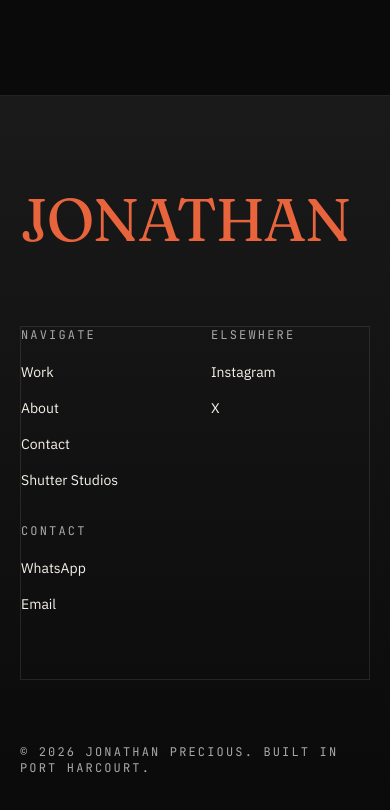
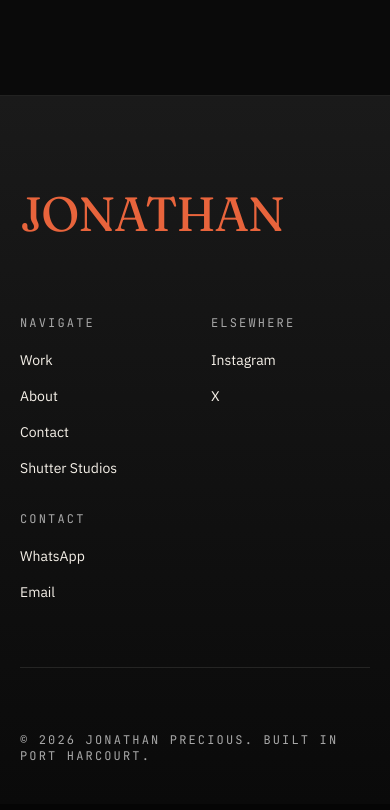
Before and after one commit to THESOURCEC0D3/portfolio, a Next.js app: page / in a window 390 px wide. Shown: the part 4354-5164 px from the top of the page. Built offline with nearby package versions, Linux system fonts and the light colour scheme.

Commit message:
I made further changes to my footer

```diff
--- a/app/components/FooterSection.tsx
+++ b/app/components/FooterSection.tsx
@@ -7,12 +7,12 @@ export default function PortfolioFooter() {
     <footer className="bg-gradient-to-b from-[#1a1a1a] to-[var(--color-pf-dark)] border-t border-[var(--color-pf-cream)]/10">
       <div className="max-w-7xl mx-auto px-5 md:px-10 pt-24 md:pt-32 pb-10 ">
         <div className="mb-20 md:mb-24">
-          <h2 className="font-serif text-6xl md:text-9xl lg:text-[12rem] text-[var(--color-pf-orange)] leading-[0.9] tracking-tight uppercase">
+          <h2 className="font-serif text-5xl sm:text-7xl md:text-8xl lg:text-[10rem] xl:text-[12rem] text-[var(--color-pf-orange)] leading-[0.9] tracking-tight uppercase wrap-break-word">
             Jonathan
           </h2>
         </div>
 
-        <div className="grid grid-cols-2 md:grid-cols-3 gap-8 md:gap-12 mb-16 pb-16 border-b border-[var(--color-pf-cream)]/10 border">
+        <div className="grid grid-cols-2 md:grid-cols-3 gap-8 md:gap-12 mb-16 pb-16 border-b border-[var(--color-pf-cream)]/10">
           <div>
             <p className="font-mono text-xs text-[var(--color-pf-muted)] mb-4">
               Navigate
```
